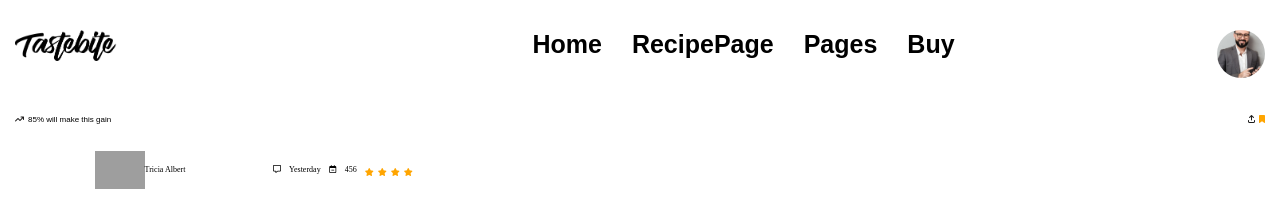
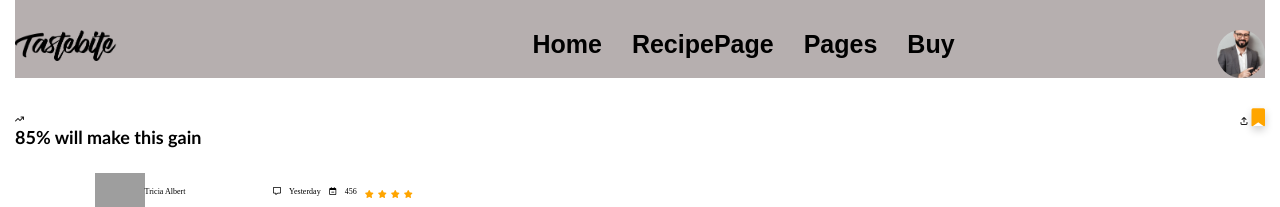
Before and after one commit to EwiJosepha/foodRecipe, a website built with Vite: page deatails.html in a window 1280 px wide. Shown: the top 207 px of the page. Built offline with nearby package versions, Linux system fonts and the light colour scheme; no server answers; grey boxes are pictures that could not be loaded.

Commit message:
ui update

```diff
--- a/deatails.html
+++ b/deatails.html
@@ -34,7 +34,7 @@
       <div class="arrowlogo">
         <div class="arro">
           <i class="fa-solid fa-arrow-trend-up" id="gla"></i>
-          <span id="gain">85% will make this gain</span>
+          <h6 id="gain">85% will make this gain</h6>
         </div>
         <div class="favorit" id="favor">
           <i class="fa-solid fa-arrow-up-from-bracket" id="gla"></i>
--- a/details.css
+++ b/details.css
@@ -16,8 +16,8 @@
 }
 
 #gain {
-  font-size:  8px;
-  font-family: sans-serif;
+  font-size:  18px;
+  font-family: 'Gill Sans', 'Gill Sans MT', Calibri, 'Trebuchet MS', sans-serif;
 }
 
 .envelop {
@@ -39,6 +39,10 @@
   padding-top: 30px;
   width: 100%;
   display: flex;
+  top: 0;
+  z-index: 10;
+  position: sticky;
+  background-color: #b6afaf;
   justify-content: space-between;
 }
 
@@ -455,10 +459,12 @@ form {
 }
 
 #glaa {
-  font-size:  8px;
+  font-size:  18px;
   color: #ffa500;
   background-color: transparent;
   cursor: pointer;
+  box-shadow: 0 4px 8px 0 rgba(0, 0, 0, 0.2);
+  transition: 0.3s;
 }
 
 #glaa:hover{
--- a/main.js
+++ b/main.js
@@ -7,7 +7,7 @@ const video = document.querySelector('.backgr')
 
 const apikey = "https://www.themealdb.com/api/json/v1/1/search.php?s="
 
-async function videodisplay () {
+async function videodisplay() {
   const apifetch = await fetch(apikey)
   const responsss = await apifetch.json()
   const actualdata = responsss.meals
@@ -31,7 +31,7 @@ async function renderMeals() {
   const data = await response.json()
   console.log(data);
 
-  data.meals.forEach((meal) => {
+  data.meals.slice(0, 24).forEach((meal) => {
     const mealDiv = document.createElement("div");
     const aTag = document.createElement("a");
     const imageTag = document.createElement("img");
@@ -53,26 +53,14 @@ async function renderMeals() {
 
     aTag.addEventListener("click", () => {
       sessionStorage.setItem("mealId", meal.idMeal);
-  })
+    })
 
     document.getElementById('bestmeall').addEventListener('click', () => {
       console.log("item name: ", meal.strMeal);
     })
-
-
-  })
-
-
-  // const fevMealId = sessionStorage.getItem("mealId")
-
-  // const favMeal = data.meals.find((meal)=> meal.idMeal === fevMealId)
-
-  // console.log("favMeal: ", favMeal)
-
+})
 
 }
-
-
 
 renderMeals()
 
@@ -149,8 +137,8 @@ const displaySuperDelicious = async () => {
 
 displaySuperDelicious();
 
-export function formexport () {
-return `< div class=" form">
+export function formexport() {
+  return `< div class=" form">
 <h1 id="deliciousness">Deliciousness to your inbox</h1>
 <p id="enjoy">Enjoy weekly handpicked and recipes Recommendation</p>
 <div class="footer-form">
@@ -163,4 +151,4 @@ return `< div class=" form">
 </div>`
 }
 
-formexport ()
+formexport()
--- a/style.css
+++ b/style.css
@@ -323,6 +323,7 @@ form {
 }
 
 .form {
+  margin-top: 50px;
   background-color: #ffd7c9;
   padding-top: 20px;
   padding-bottom: 30px;
```
Also changed, not shown: index.html (+2 -2 lines).
